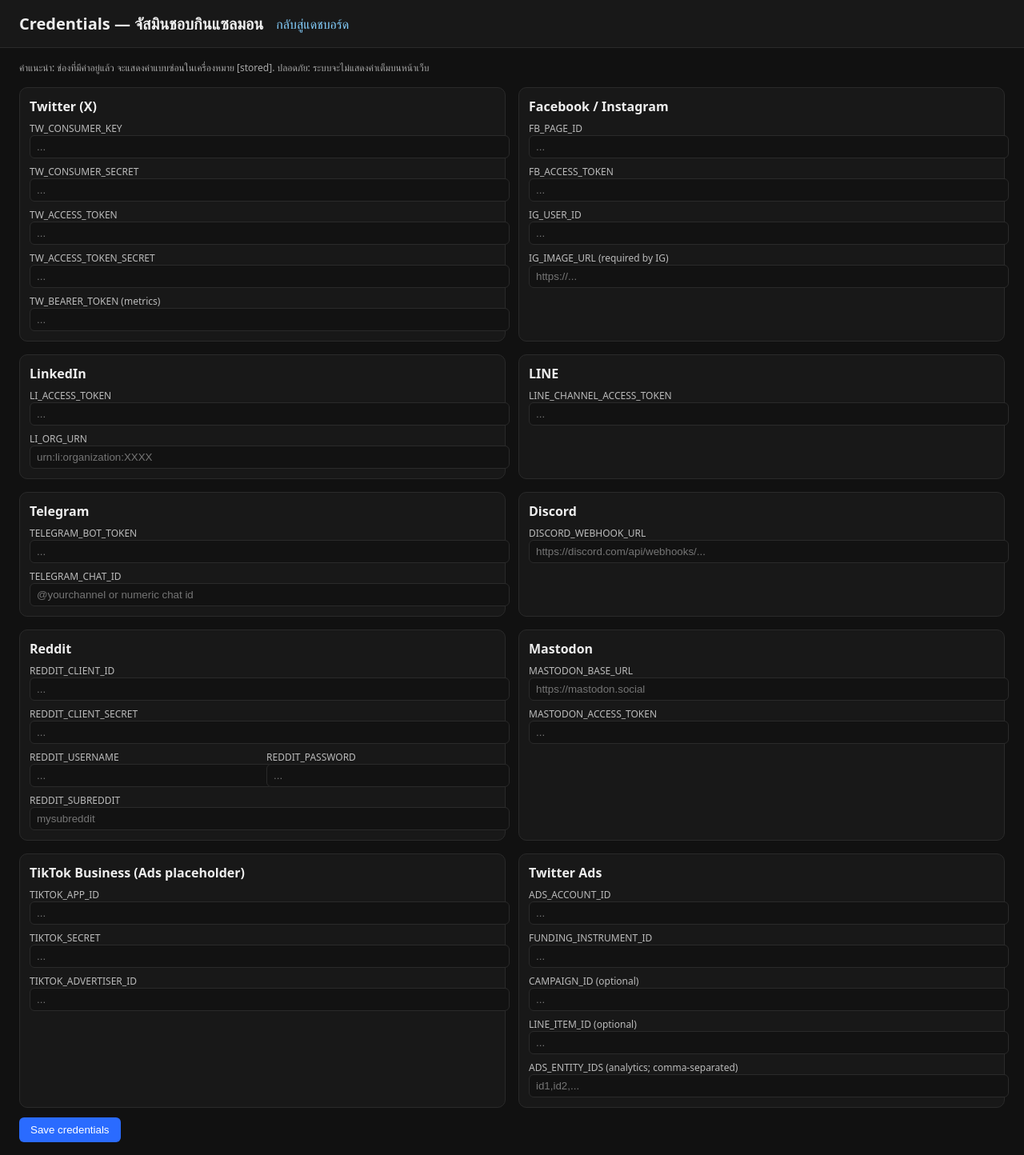
After one commit to anuchabboonpadab149-opsxxxxx/blank-project, a Flask app: page /credentials in a window 1280 px wide. The commit adds this page. Shown: the whole page at 80% size. Run offline with Flask 3, Linux system fonts and the light colour scheme; data that the repository does not hold is empty; parts of the project's set-up code (start-up, migrations or seed data) failed here and were passed over.

Commit message:
feat: add credential management and UI
Co-authored-by: Genie <genie@cosine.sh>

```diff
--- /dev/null
+++ b/templates/credentials.html
@@ -0,0 +1,207 @@
+<!DOCTYPE html>
+<html lang="th">
+<head>
+  <meta charset="utf-8" />
+  <title>Credentials — จัสมินชอบกินแซลมอน</title>
+  <meta name="viewport" content="width=device-width, initial-scale=1" />
+  <style>
+    body { font-family: system-ui, -apple-system, Segoe UI, Roboto, 'Noto Sans', 'Helvetica Neue', Arial, 'Noto Color Emoji', 'Noto Emoji', sans-serif; margin:0; padding:0; background:#111; color:#eee; }
+    a { color:#85d0ff; text-decoration:none; }
+    header { padding: 16px 24px; background:#181818; border-bottom:1px solid #2a2a2a; display:flex; align-items:center; gap: 16px; }
+    h1 { margin:0; font-size:20px; }
+    .wrap { padding: 16px 24px; }
+    .grid { display:grid; grid-template-columns: 1fr 1fr; gap:16px; }
+    .panel { background:#181818; border:1px solid #2a2a2a; border-radius:10px; padding:12px; }
+    label { display:block; font-size:12px; color:#bbb; margin-top:8px; }
+    input[type="text"], input[type="password"] { width:100%; background:#121212; border:1px solid #2a2a2a; color:#eaeaea; border-radius:6px; padding:6px 8px; }
+    .btn { display:inline-block; background:#2a6bff; color:#fff; border:0; padding:8px 14px; border-radius:6px; cursor:pointer; margin-top:12px; }
+    .small { color:#aaa; font-size:12px; }
+    .row { display:grid; grid-template-columns: 1fr 1fr; gap:10px; }
+    @media (max-width: 1024px) { .grid { grid-template-columns: 1fr; } .row { grid-template-columns: 1fr; } }
+  </style>
+</head>
+<body>
+  <header>
+    <h1>Credentials — จัสมินชอบกินแซลมอน</h1>
+    <a href="/">กลับสู่แดชบอร์ด</a>
+  </header>
+
+  <div class="wrap">
+    <div class="small">คำแนะนำ: ช่องที่มีค่าอยู่แล้ว จะแสดงค่าแบบซ่อนในเครื่องหมาย [stored]. ปลอดภัย: ระบบจะไม่แสดงค่าเต็มบนหน้าเว็บ</div>
+    <div id="msg" class="small" style="margin:8px 0 16px 0; color:#9ad;"></div>
+
+    <div class="grid">
+      <div class="panel">
+        <div style="font-weight:600; margin-bottom:6px;">Twitter (X)</div>
+        <label>TW_CONSUMER_KEY <span class="small" id="s_TW_CONSUMER_KEY"></span></label>
+        <input id="TW_CONSUMER_KEY" type="password" placeholder="..." />
+        <label>TW_CONSUMER_SECRET <span class="small" id="s_TW_CONSUMER_SECRET"></span></label>
+        <input id="TW_CONSUMER_SECRET" type="password" placeholder="..." />
+        <label>TW_ACCESS_TOKEN <span class="small" id="s_TW_ACCESS_TOKEN"></span></label>
+        <input id="TW_ACCESS_TOKEN" type="password" placeholder="..." />
+        <label>TW_ACCESS_TOKEN_SECRET <span class="small" id="s_TW_ACCESS_TOKEN_SECRET"></span></label>
+        <input id="TW_ACCESS_TOKEN_SECRET" type="password" placeholder="..." />
+        <label>TW_BEARER_TOKEN (metrics) <span class="small" id="s_TW_BEARER_TOKEN"></span></label>
+        <input id="TW_BEARER_TOKEN" type="password" placeholder="..." />
+      </div>
+
+      <div class="panel">
+        <div style="font-weight:600; margin-bottom:6px;">Facebook / Instagram</div>
+        <label>FB_PAGE_ID <span class="small" id="s_FB_PAGE_ID"></span></label>
+        <input id="FB_PAGE_ID" type="text" placeholder="..." />
+        <label>FB_ACCESS_TOKEN <span class="small" id="s_FB_ACCESS_TOKEN"></span></label>
+        <input id="FB_ACCESS_TOKEN" type="password" placeholder="..." />
+        <label>IG_USER_ID <span class="small" id="s_IG_USER_ID"></span></label>
+        <input id="IG_USER_ID" type="text" placeholder="..." />
+        <label>IG_IMAGE_URL (required by IG) <span class="small" id="s_IG_IMAGE_URL"></span></label>
+        <input id="IG_IMAGE_URL" type="text" placeholder="https://..." />
+      </div>
+
+      <div class="panel">
+        <div style="font-weight:600; margin-bottom:6px;">LinkedIn</div>
+        <label>LI_ACCESS_TOKEN <span class="small" id="s_LI_ACCESS_TOKEN"></span></label>
+        <input id="LI_ACCESS_TOKEN" type="password" placeholder="..." />
+        <label>LI_ORG_URN <span class="small" id="s_LI_ORG_URN"></span></label>
+        <input id="LI_ORG_URN" type="text" placeholder="urn:li:organization:XXXX" />
+      </div>
+
+      <div class="panel">
+        <div style="font-weight:600; margin-bottom:6px;">LINE</div>
+        <label>LINE_CHANNEL_ACCESS_TOKEN <span class="small" id="s_LINE_CHANNEL_ACCESS_TOKEN"></span></label>
+        <input id="LINE_CHANNEL_ACCESS_TOKEN" type="password" placeholder="..." />
+      </div>
+
+      <div class="panel">
+        <div style="font-weight:600; margin-bottom:6px;">Telegram</div>
+        <label>TELEGRAM_BOT_TOKEN <span class="small" id="s_TELEGRAM_BOT_TOKEN"></span></label>
+        <input id="TELEGRAM_BOT_TOKEN" type="password" placeholder="..." />
+        <label>TELEGRAM_CHAT_ID <span class="small" id="s_TELEGRAM_CHAT_ID"></span></label>
+        <input id="TELEGRAM_CHAT_ID" type="text" placeholder="@yourchannel or numeric chat id" />
+      </div>
+
+      <div class="panel">
+        <div style="font-weight:600; margin-bottom:6px;">Discord</div>
+        <label>DISCORD_WEBHOOK_URL <span class="small" id="s_DISCORD_WEBHOOK_URL"></span></label>
+        <input id="DISCORD_WEBHOOK_URL" type="text" placeholder="https://discord.com/api/webhooks/..." />
+      </div>
+
+      <div class="panel">
+        <div style="font-weight:600; margin-bottom:6px;">Reddit</div>
+        <label>REDDIT_CLIENT_ID <span class="small" id="s_REDDIT_CLIENT_ID"></span></label>
+        <input id="REDDIT_CLIENT_ID" type="text" placeholder="..." />
+        <label>REDDIT_CLIENT_SECRET <span class="small" id="s_REDDIT_CLIENT_SECRET"></span></label>
+        <input id="REDDIT_CLIENT_SECRET" type="password" placeholder="..." />
+        <div class="row">
+          <div>
+            <label>REDDIT_USERNAME <span class="small" id="s_REDDIT_USERNAME"></span></label>
+            <input id="REDDIT_USERNAME" type="text" placeholder="..." />
+          </div>
+          <div>
+            <label>REDDIT_PASSWORD <span class="small" id="s_REDDIT_PASSWORD"></span></label>
+            <input id="REDDIT_PASSWORD" type="password" placeholder="..." />
+          </div>
+        </div>
+        <label>REDDIT_SUBREDDIT <span class="small" id="s_REDDIT_SUBREDDIT"></span></label>
+        <input id="REDDIT_SUBREDDIT" type="text" placeholder="mysubreddit" />
+      </div>
+
+      <div class="panel">
+        <div style="font-weight:600; margin-bottom:6px;">Mastodon</div>
+        <label>MASTODON_BASE_URL <span class="small" id="s_MASTODON_BASE_URL"></span></label>
+        <input id="MASTODON_BASE_URL" type="text" placeholder="https://mastodon.social" />
+        <label>MASTODON_ACCESS_TOKEN <span class="small" id="s_MASTODON_ACCESS_TOKEN"></span></label>
+        <input id="MASTODON_ACCESS_TOKEN" type="password" placeholder="..." />
+      </div>
+
+      <div class="panel">
+        <div style="font-weight:600; margin-bottom:6px;">TikTok Business (Ads placeholder)</div>
+        <label>TIKTOK_APP_ID <span class="small" id="s_TIKTOK_APP_ID"></span></label>
+        <input id="TIKTOK_APP_ID" type="text" placeholder="..." />
+        <label>TIKTOK_SECRET <span class="small" id="s_TIKTOK_SECRET"></span></label>
+        <input id="TIKTOK_SECRET" type="password" placeholder="..." />
+        <label>TIKTOK_ADVERTISER_ID <span class="small" id="s_TIKTOK_ADVERTISER_ID"></span></label>
+        <input id="TIKTOK_ADVERTISER_ID" type="text" placeholder="..." />
+      </div>
+
+      <div class="panel">
+        <div style="font-weight:600; margin-bottom:6px;">Twitter Ads</div>
+        <label>ADS_ACCOUNT_ID <span class="small" id="s_ADS_ACCOUNT_ID"></span></label>
+        <input id="ADS_ACCOUNT_ID" type="text" placeholder="..." />
+        <label>FUNDING_INSTRUMENT_ID <span class="small" id="s_FUNDING_INSTRUMENT_ID"></span></label>
+        <input id="FUNDING_INSTRUMENT_ID" type="text" placeholder="..." />
+        <label>CAMPAIGN_ID (optional) <span class="small" id="s_CAMPAIGN_ID"></span></label>
+        <input id="CAMPAIGN_ID" type="text" placeholder="..." />
+        <label>LINE_ITEM_ID (optional) <span class="small" id="s_LINE_ITEM_ID"></span></label>
+        <input id="LINE_ITEM_ID" type="text" placeholder="..." />
+        <label>ADS_ENTITY_IDS (analytics; comma-separated) <span class="small" id="s_ADS_ENTITY_IDS"></span></label>
+        <input id="ADS_ENTITY_IDS" type="text" placeholder="id1,id2,..." />
+      </div>
+    </div>
+
+    <button class="btn" id="save">Save credentials</button>
+  </div>
+
+  <script>
+    const msg = document.getElementById('msg');
+
+    const KEYS = [
+      "TW_CONSUMER_KEY","TW_CONSUMER_SECRET","TW_ACCESS_TOKEN","TW_ACCESS_TOKEN_SECRET","TW_BEARER_TOKEN",
+      "FB_PAGE_ID","FB_ACCESS_TOKEN","IG_USER_ID","IG_IMAGE_URL",
+      "LI_ACCESS_TOKEN","LI_ORG_URN",
+      "LINE_CHANNEL_ACCESS_TOKEN",
+      "TELEGRAM_BOT_TOKEN","TELEGRAM_CHAT_ID",
+      "DISCORD_WEBHOOK_URL",
+      "REDDIT_CLIENT_ID","REDDIT_CLIENT_SECRET","REDDIT_USERNAME","REDDIT_PASSWORD","REDDIT_SUBREDDIT",
+      "MASTODON_BASE_URL","MASTODON_ACCESS_TOKEN",
+      "TIKTOK_APP_ID","TIKTOK_SECRET","TIKTOK_ADVERTISER_ID",
+      "ADS_ACCOUNT_ID","FUNDING_INSTRUMENT_ID","CAMPAIGN_ID","LINE_ITEM_ID",
+      "ADS_ENTITY_IDS"
+    ];
+
+    async function loadMasked() {
+      try {
+        const r = await fetch('/api/credentials');
+        const data = await r.json();
+        for (const k of KEYS) {
+          const span = document.getElementById('s_' + k);
+          if (span) {
+            if (data[k]) {
+              span.textContent = `[stored: ${data[k]}]`;
+            } else {
+              span.textContent = '';
+            }
+          }
+        }
+      } catch (e) {}
+    }
+
+    document.getElementById('save').onclick = async () => {
+      const payload = {};
+      for (const k of KEYS) {
+        const el = document.getElementById(k);
+        if (!el) continue;
+        const val = el.value.trim();
+        if (val !== "") {
+          payload[k] = val;
+        }
+      }
+      const r = await fetch('/api/credentials', {method:'POST', headers:{'Content-Type':'application/json'}, body: JSON.stringify(payload)});
+      const data = await r.json();
+      if (data.ok) {
+        msg.textContent = 'Saved and applied. Providers will use new credentials on next cycle.';
+        // Clear inputs after save
+        for (const k of KEYS) {
+          const el = document.getElementById(k);
+          if (el) el.value = '';
+        }
+        loadMasked();
+      } else {
+        msg.textContent = 'Error: ' + (data.error || 'unknown');
+      }
+      setTimeout(() => msg.textContent = '', 2500);
+    };
+
+    loadMasked();
+  </script>
+</body>
+</html>
--- a/templates/index.html
+++ b/templates/index.html
@@ -40,6 +40,7 @@
       <a href="/gallery">แกลเลอรี</a>
       <a href="/nodes">โหนด</a>
       <a href="/status">สถานะ</a>
+      <a href="/credentials">คีย์/บัญชี</a>
     </div>
     <div class="stats">
       <div>Status: <span id="status">Connecting...</span></div>
```
Also changed, not shown: credentials_store.py (added, +110 -0 lines), web_dashboard.py (+37 -2 lines).
